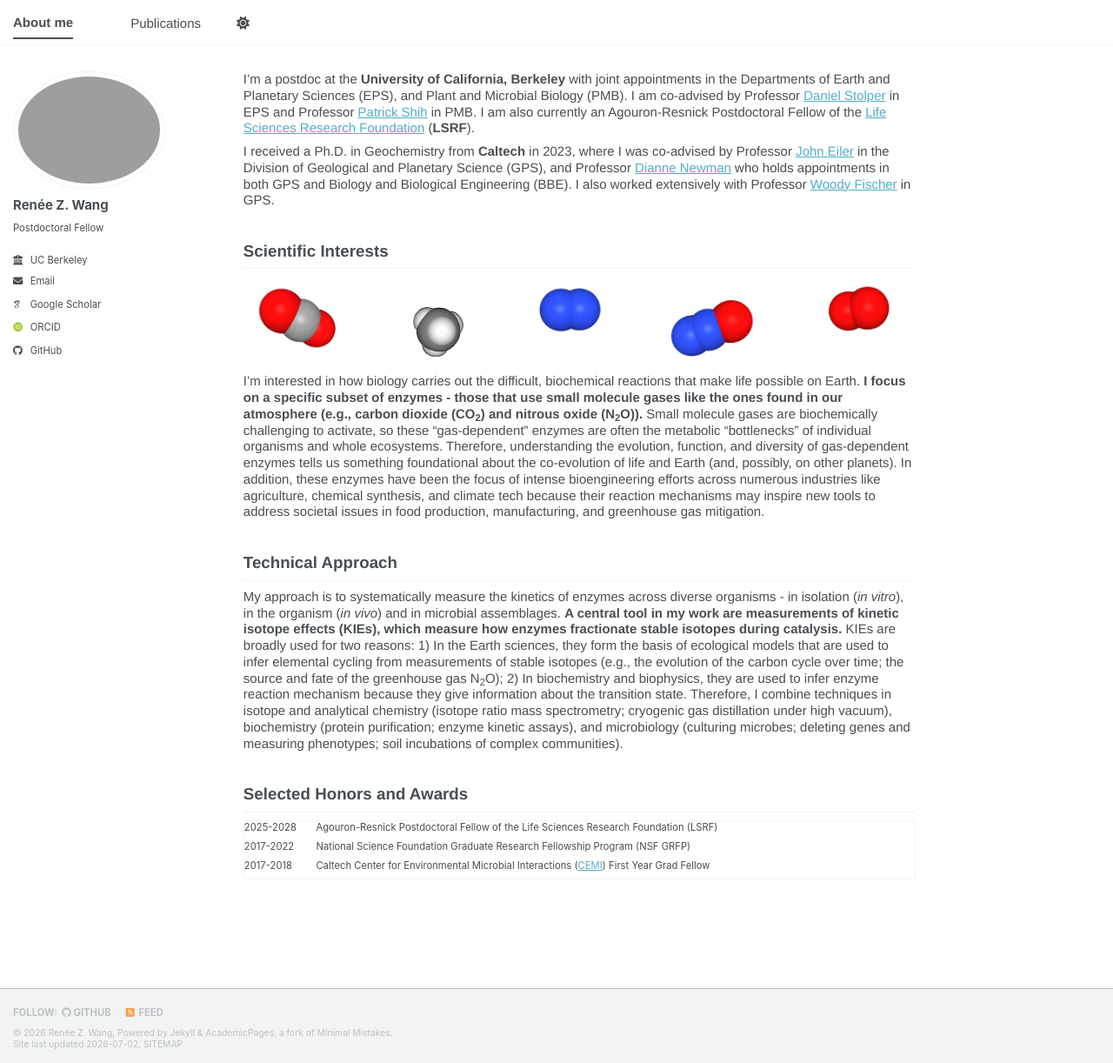
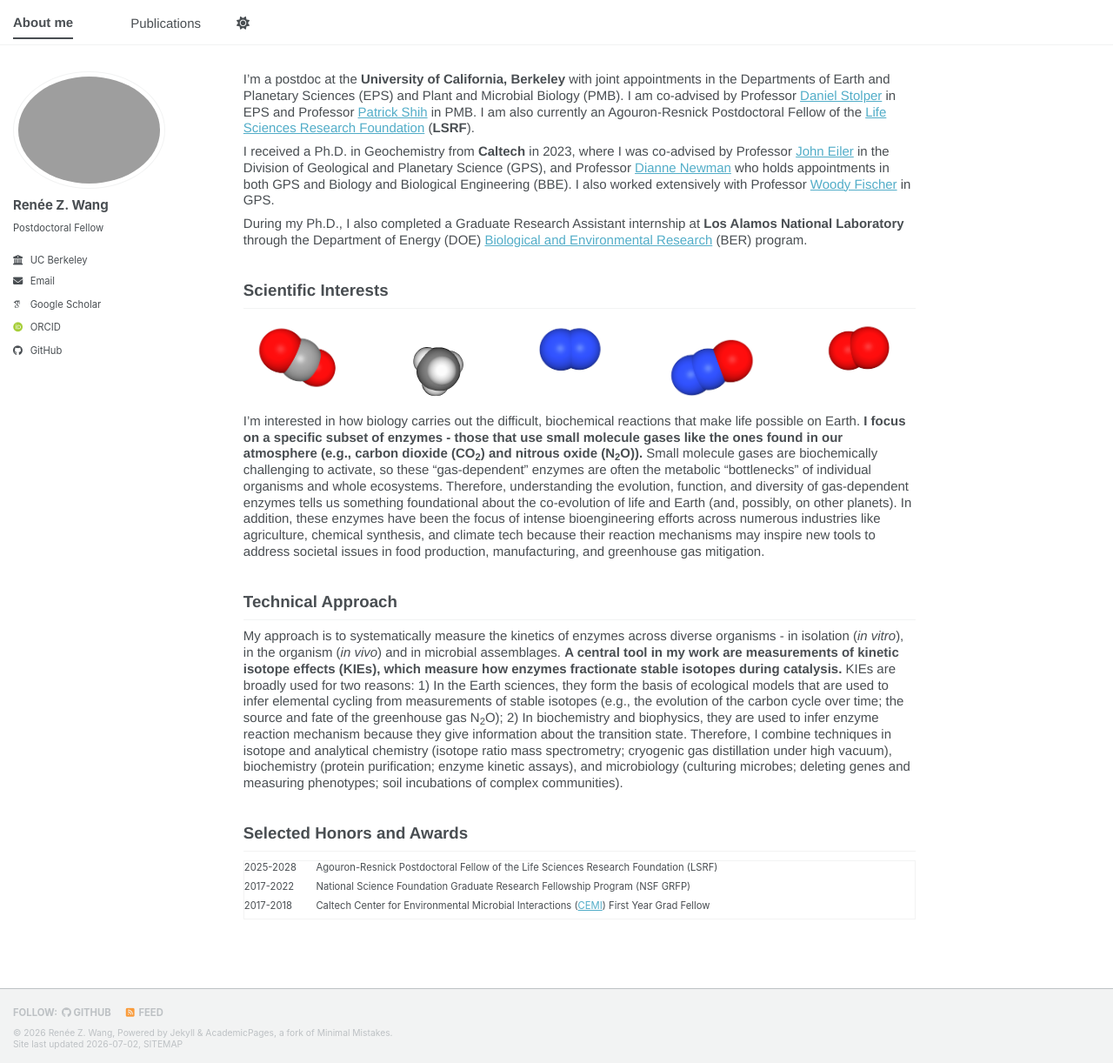
Before and after one commit to reneezwang/reneezwang.github.io, a Jekyll site: the page built from _pages/about.md, in a window 1280 px wide and 1222 px high. Shown: the whole window at 87% size. Built offline with Jekyll 4.4.1, drawn with Linux system fonts in a browser that asks for light colours; some web fonts are replaced; a script bundle is joined from its source files by our own code; library files that are not in the unit come from our copies.

Commit message:
Update about.md

```diff
--- a/_pages/about.md
+++ b/_pages/about.md
@@ -8,9 +8,11 @@ redirect_from:
   - /about.html
 ---
 
-I'm a postdoc at the **University of California, Berkeley** with joint appointments in the Departments of Earth and Planetary Sciences (EPS), and Plant and Microbial Biology (PMB). I am co-advised by Professor [Daniel Stolper](https://sites.google.com/berkeley.edu/daniel-stolper/) in EPS and Professor [Patrick Shih](https://plantandmicrobiology.berkeley.edu/people/patrick-shih) in PMB. I am also currently an Agouron-Resnick Postdoctoral Fellow of the [Life Sciences Research Foundation](https://lsrf.org/) (**LSRF**).
+I'm a postdoc at the **University of California, Berkeley** with joint appointments in the Departments of Earth and Planetary Sciences (EPS) and Plant and Microbial Biology (PMB). I am co-advised by Professor [Daniel Stolper](https://sites.google.com/berkeley.edu/daniel-stolper/) in EPS and Professor [Patrick Shih](https://plantandmicrobiology.berkeley.edu/people/patrick-shih) in PMB. I am also currently an Agouron-Resnick Postdoctoral Fellow of the [Life Sciences Research Foundation](https://lsrf.org/) (**LSRF**).
 
 I received a Ph.D. in Geochemistry from **Caltech** in 2023, where I was co-advised by Professor [John Eiler](https://www.gps.caltech.edu/people/john-m-eiler) in the Division of Geological and Planetary Science (GPS), and Professor [Dianne Newman](https://dknweb.sites.caltech.edu/) who holds appointments in both GPS and Biology and Biological Engineering (BBE). I also worked extensively with Professor [Woody Fischer](https://web.gps.caltech.edu/~wfischer/) in GPS.
+
+During my Ph.D., I also completed a Graduate Research Assistant internship at **Los Alamos National Laboratory** through the Department of Energy (DOE) [Biological and Environmental Research](https://www.lanl.gov/science-engineering/science-programs/office-of-science-programs/biological-and-environmental-research) (BER) program.
 
 ## Scientific Interests
 
```
